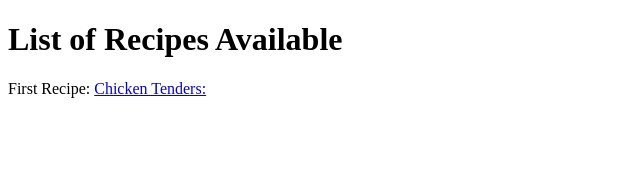
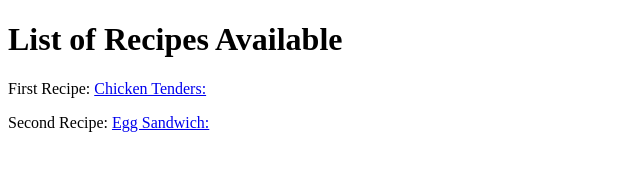
Before and after one commit to abdulsamee56/odin-recipes, a plain HTML site: page index.html in a window 1280 px wide. Shown: the whole page, without its empty margins (0-640 px from the left). Drawn offline with Linux system fonts and the light colour scheme.

Commit message:
Added the egg sandwich website link for access

```diff
--- a/index.html
+++ b/index.html
@@ -12,6 +12,7 @@
     <h1>List of Recipes Available</h1>
 
     <p>First Recipe:  <a href="recipes/AirFryer_Chicken.html">Chicken Tenders:</a></p>
+    <p>Second Recipe: <a href="recipes/egg_sand.html">Egg Sandwich:</a></p>
 
 </body>
 
```
